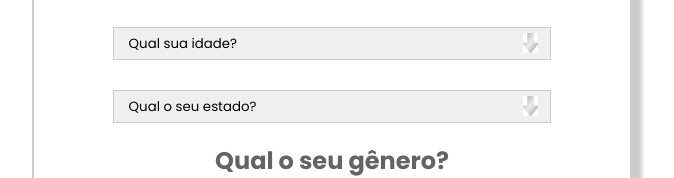
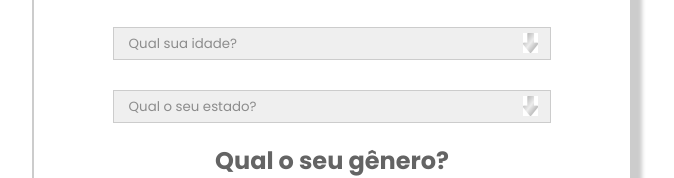
Before and after one commit to ViniciusDorta/Formulario, a plain HTML site: page index.html in a window 1280 px wide. Shown: the part 215-393 px from the top of the page, without its empty margins (308-982 px from the left). Drawn offline with Linux system fonts and the light colour scheme.

Commit message:
Update main.css

```diff
--- a/css/main.css
+++ b/css/main.css
@@ -49,6 +49,7 @@ form textarea:focus {
 }
 
 form select {
+    color: rgb(140, 140, 140);
     width: calc(80% + 26px);
     margin-top: 30px;
     padding: 8px 15px;
```
